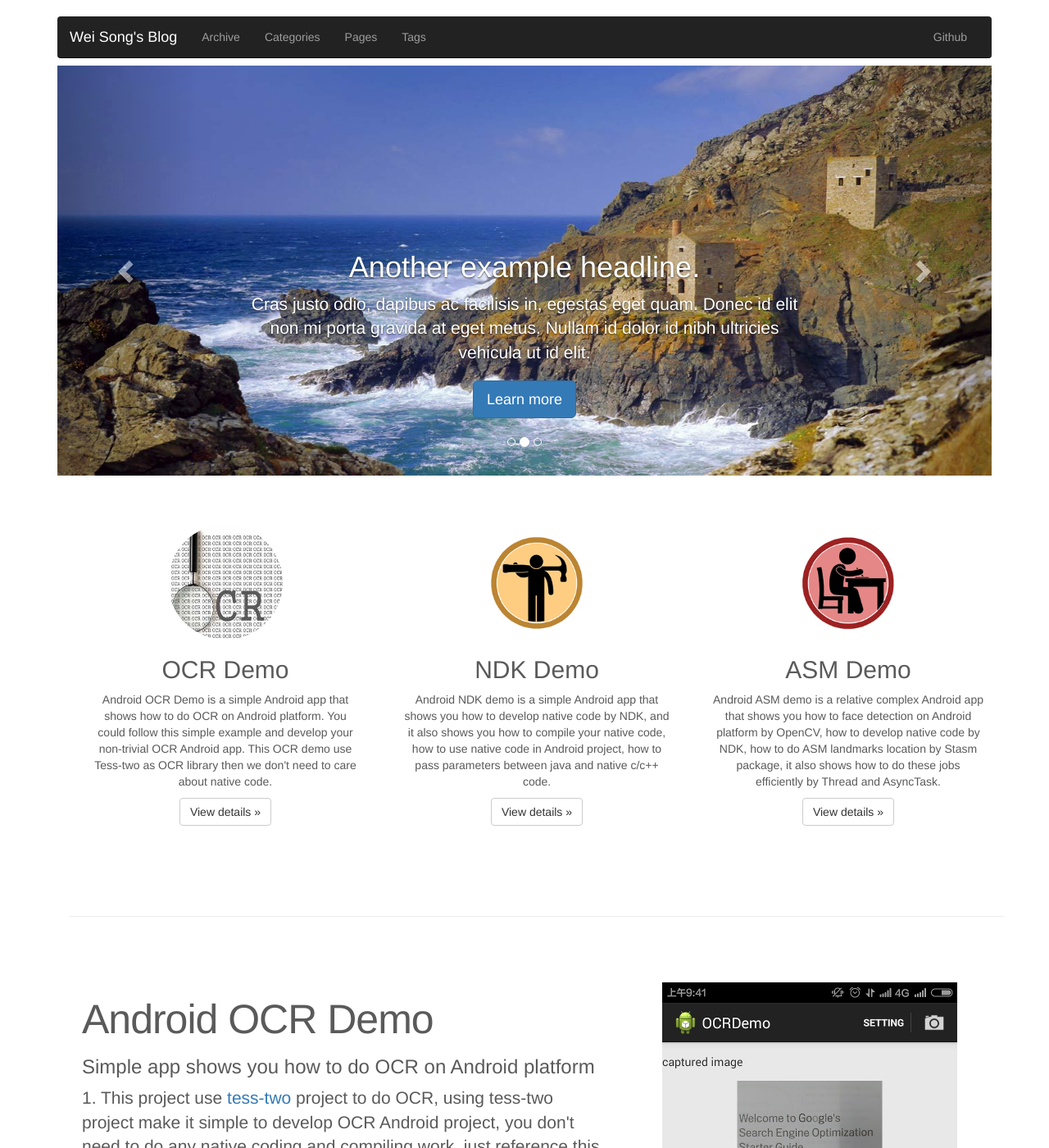
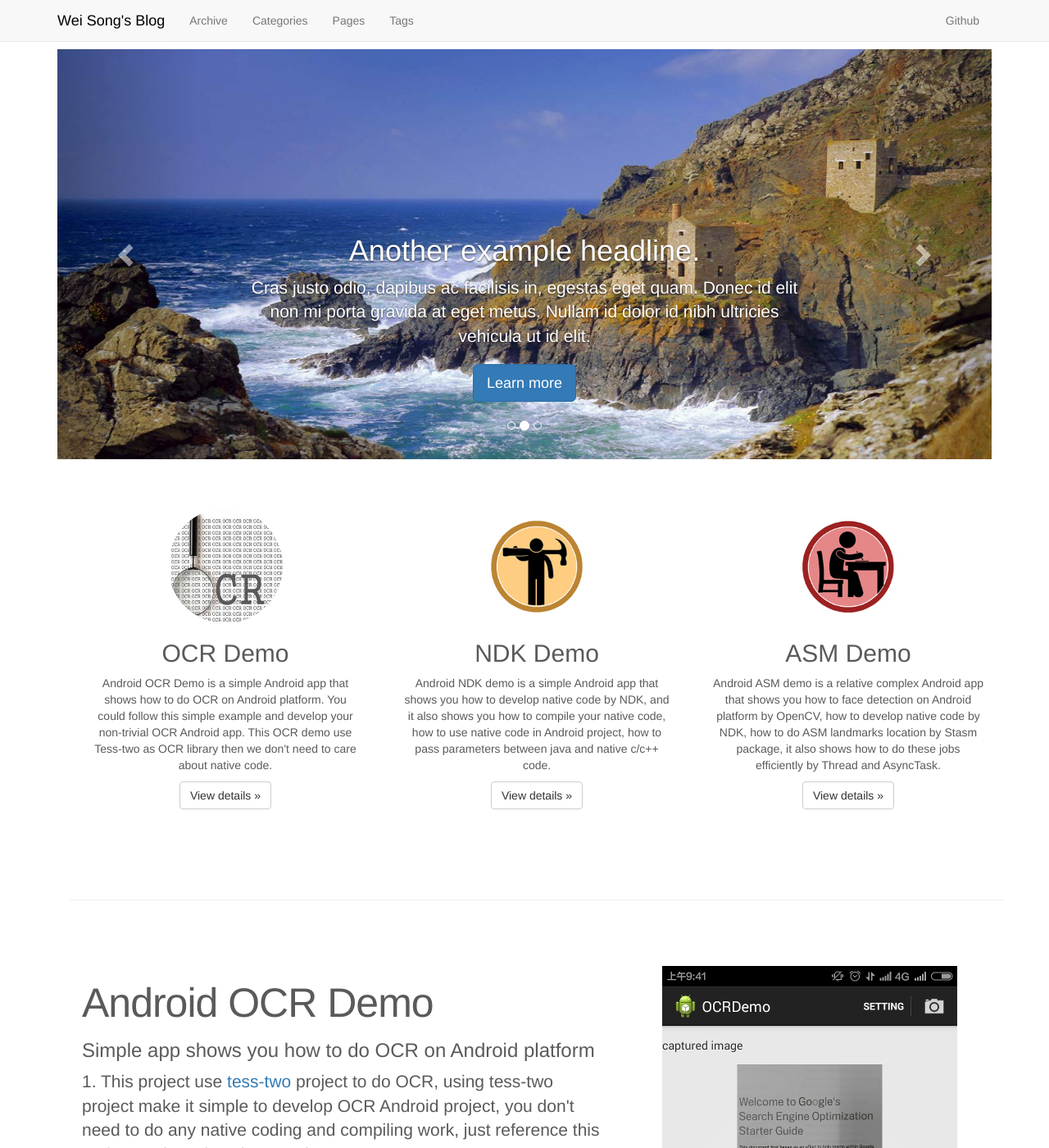
Before and after one commit to weixsong/weixsong.github.io, a Jekyll site: the page built from index.md, in a window 1280 px wide and 1400 px high. Shown: the whole window at 82% size. Built offline with Jekyll 4.4.1, drawn with Linux system fonts in a browser that asks for light colours; Markdown is read by kramdown in place of the engine named in the settings.

Commit message:
fix sticky footer issue

```diff
--- a/_layouts/default.html
+++ b/_layouts/default.html
@@ -17,6 +17,7 @@
     <link href="{{ BASE_PATH }}/assets/bootstrap/css/style.css" rel="stylesheet">
     <link href="{{ BASE_PATH }}/assets/bootstrap/css/carousel.css" rel="stylesheet">
     <link href="{{ BASE_PATH }}/assets/bootstrap/css/syntax.css" rel="stylesheet">
+    <link href="{{ BASE_PATH }}/assets/bootstrap/css/sticky-footer-navbar.css" rel="stylesheet">
 
   </head>
 
@@ -24,9 +25,7 @@
 
     <!-- NAVBAR
     ================================================== -->
-    <div class="navbar-wrapper">
-        <div class="container">
-          <nav class="navbar navbar-inverse navbar-static-top">
+    <nav class="navbar navbar-default navbar-fixed-top">
       <div class="container">
         <div class="navbar-header">
           <button type="button" class="navbar-toggle collapsed" data-toggle="collapse" data-target="#navbar" aria-expanded="false" aria-controls="navbar">
@@ -35,7 +34,7 @@
             <span class="icon-bar"></span>
             <span class="icon-bar"></span>
           </button>
-                <a class="navbar-brand" style="color: #fff" href="{{ site.root }}">{{ site.title }}</a>
+          <a class="navbar-brand" style="color: #000" href="{{ site.root }}">{{ site.title }}</a>
         </div>
         <div id="navbar" class="navbar-collapse collapse">
           <ul class="nav navbar-nav">
@@ -61,25 +60,22 @@
         </div>
       </div>
     </nav>
-        </div>
-    </div>
 
-    <div class="content-wraper" style="margin-top:80px">
-
+    <!-- Begin page content -->
     <div class="container">
         <div class="content">
           {{ content }}
         </div>
+    </div>
 
-        <hr class="featurette-divider">
-        <!-- FOOTER -->
-        <footer style="float: bottom">
-          <p class="pull-right"><a href="#">Back to top</a></p>
-          <p>&copy; {{ site.author.name }} {{ site.time | date: '%Y' }}
+    <!-- Begin footer -->
+    <footer class="footer">
+      <div class="container">
+          <p class="pull-right text-muted"><a href="#">Back to top</a></p>
+          <p class="text-muted">&copy; {{ site.author.name }} {{ site.time | date: '%Y' }}
           <a href="https://github.com/weixsong">https://github.com/weixsong</a> watkinsong@163.com</p>
+      </div>
     </footer>
-      </div>
-    </div>
 
     <!-- Bootstrap core JavaScript
     ================================================== -->
--- /dev/null
+++ b/assets/bootstrap/css/sticky-footer-navbar.css
@@ -0,0 +1,39 @@
+/* Sticky footer styles
+-------------------------------------------------- */
+html {
+  position: relative;
+  min-height: 100%;
+}
+body {
+  /* Margin bottom by footer height */
+  margin-bottom: 60px;
+}
+.footer {
+  position: absolute;
+  bottom: 0;
+  width: 100%;
+  /* Set the fixed height of the footer here */
+  height: 60px;
+  background-color: #f5f5f5;
+}
+
+
+/* Custom page CSS
+-------------------------------------------------- */
+/* Not required for template or sticky footer method. */
+
+body > .container {
+  padding: 60px 15px 0;
+}
+.container .text-muted {
+  margin: 20px 0;
+}
+
+.footer > .container {
+  padding-right: 15px;
+  padding-left: 15px;
+}
+
+code {
+  font-size: 80%;
+}
```
Lines whose indentation alone changed are shown as unchanged.
